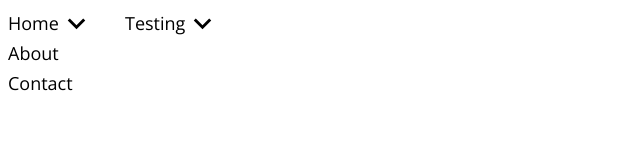
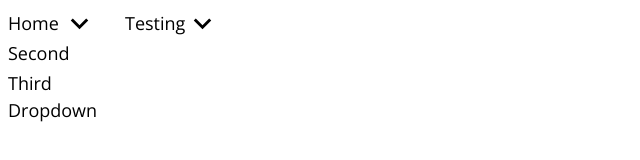
Before and after one commit to jaketux/odin-dynamic-ui, a plain HTML site: page index.html in a window 1280 px wide. Both pictures are taken after a click on the picture 76 px from the left and 23 px from the top of the page. Shown: the whole page, without its empty margins (0-640 px from the left). Drawn offline with nearby package versions, Linux system fonts and the light colour scheme.

Commit message:
Amended code Amended code so that each dropdown can have different number of items, doesn't need to be even with one another.

```diff
--- a/index.html
+++ b/index.html
@@ -18,11 +18,16 @@
                 <div class="dropdown-first-text">Home</div>
                 <img src="./images/chevron-down.svg" class="dropdown-arrow" alt="down-arrow">
             </div>
+            <div class="dropdown-items">
                 <div class="dropdown-second">
-                <div class="dropdown-second-text">About</div>
+                    <div class="dropdown-second-text">Second</div>
                 </div>
                 <div class="dropdown-third">
-                <div class="dropdown-third-text">Contact</div>
+                    <div class="dropdown-third-text">Third</div>
+                </div>
+                <div class="dropdown-fourth">
+                    <div class="dropdown-fourth-text">Dropdown</div>
+                </div>
             </div>
         </div>
         <div class="dropdown-box2">
@@ -30,6 +35,7 @@
                 <div class="dropdown-first-text">Testing</div>
                 <img src="./images/chevron-down.svg" class="dropdown-arrow" alt="down-arrow">
             </div>
+            <div class="dropdown-items">
                 <div class="dropdown-second">
                     <div class="dropdown-second-text">Second</div>
                 </div>
@@ -38,5 +44,6 @@
                 </div>
             </div>
         </div>
+    </div>
 </body>
 </html>
--- a/index.js
+++ b/index.js
@@ -1,24 +1,18 @@
 function dropDownModule(){
-    const dropDownSecondItems = document.querySelectorAll('.dropdown-second')
-    const dropDownThirdItems = document.querySelectorAll('.dropdown-third')
+    const dropDownItems = document.querySelectorAll('.dropdown-items')
     const dropDownArrows = document.querySelectorAll('.dropdown-arrow')
 
 
     for (let i = 0; i <dropDownArrows.length; i++){
         dropDownArrows[i].addEventListener('click', function(){
-        if (dropDownSecondItems[i].classList.contains("visible"))
-        {dropDownSecondItems[i].classList.remove("visible")
-        } else if (!dropDownSecondItems[i].classList.contains("visible")){
-            dropDownSecondItems[i].classList.add("visible")
-        }
-        if (dropDownThirdItems[i].classList.contains("visible"))
-        {dropDownThirdItems[i].classList.remove("visible")
-        } else if (!dropDownThirdItems[i].classList.contains("visible")){
-            dropDownThirdItems[i].classList.add("visible")
+        if (dropDownItems[i].classList.contains("visible"))
+        {dropDownItems[i].classList.remove("visible")
+        } else if (!dropDownItems[i].classList.contains("visible")){
+            dropDownItems[i].classList.add("visible")
         }
         })
     }
-    console.log(dropDownSecondItems[0].classList)
+    console.log(dropDownItems[0].classList)
 }
 
 
--- a/styles.css
+++ b/styles.css
@@ -40,7 +40,7 @@ img.dropdown-arrow{
     margin:0
 }
 
-.dropdown-second, .dropdown-third{
+.dropdown-items{
     opacity:0;
     position:relative;}
 
```
Lines whose indentation alone changed are shown as unchanged.
